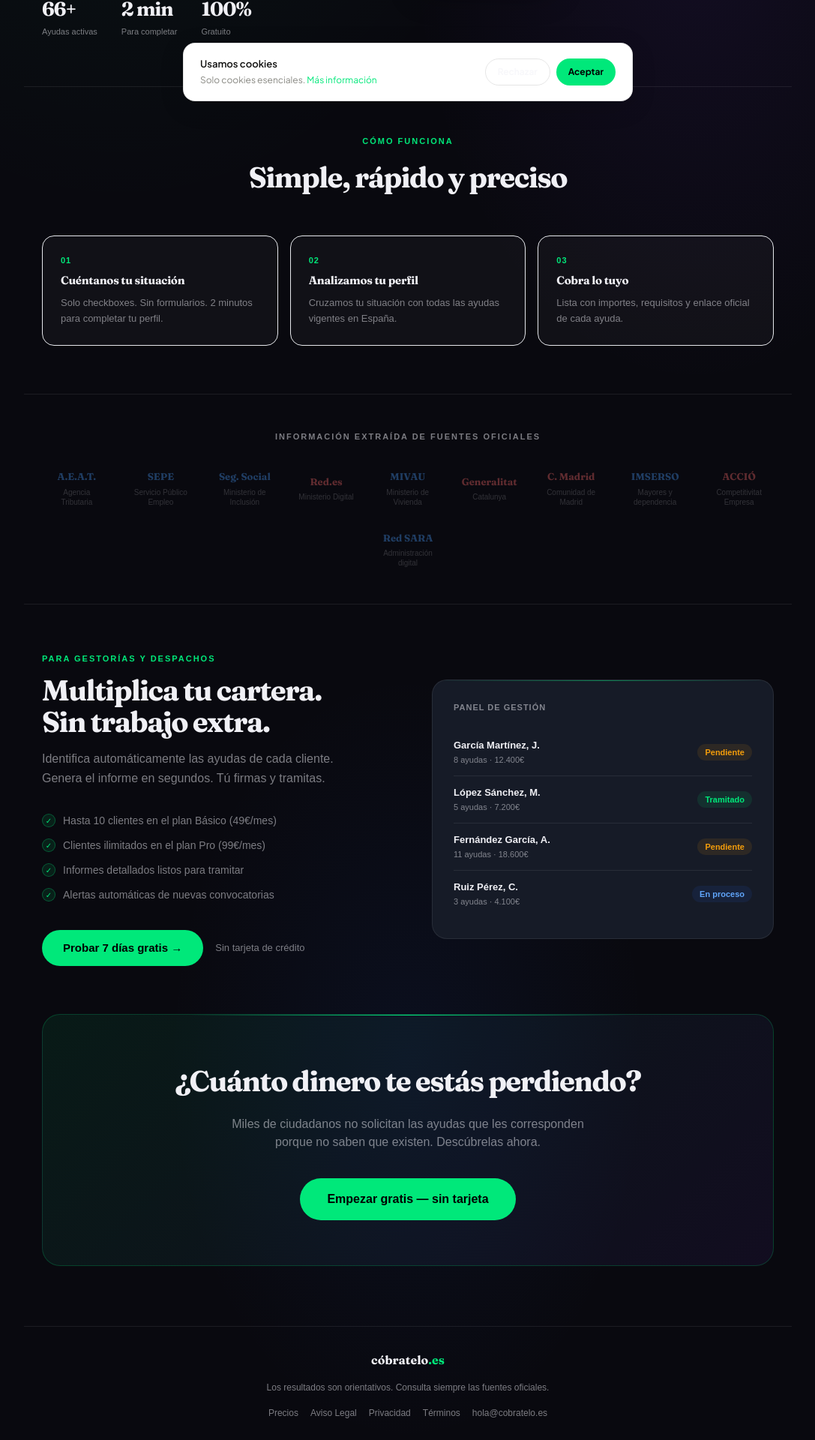
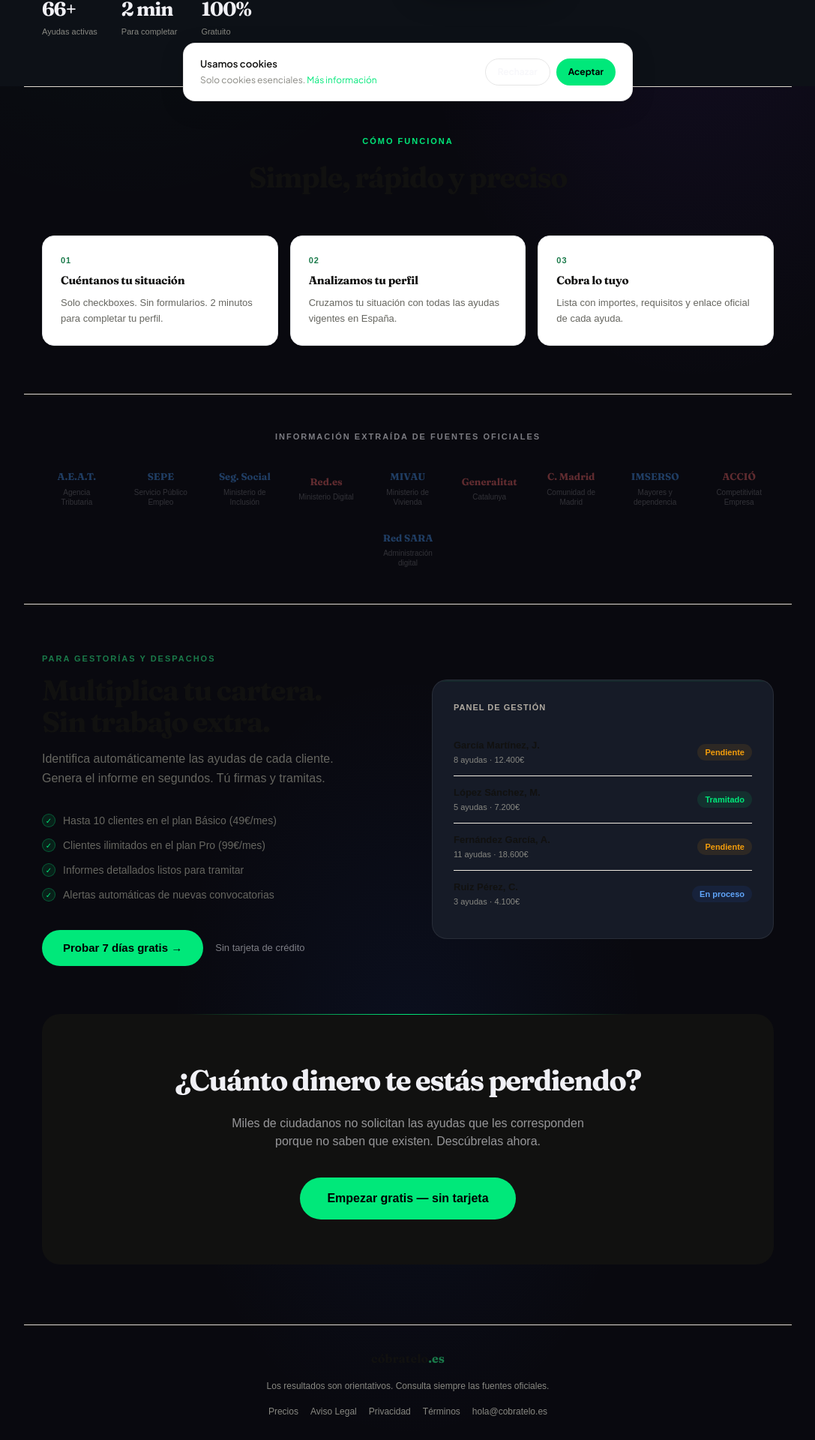
Before and after one commit to enki1982/cobratelo, a Next.js app: page / in a window 1280 px wide. Shown: the part 641-2561 px from the top of the page at 75% size, without its empty margins (96-1183 px from the left). Built offline with nearby package versions, Linux system fonts and the light colour scheme; no server answers; the database is empty.

Commit message:
feat: home mix — hero oscuro + secciones en crema estilo admin

```diff
--- a/pages/index.js
+++ b/pages/index.js
@@ -93,6 +93,9 @@ export default function Home() {
         backgroundImage: `radial-gradient(ellipse 80% 60% at 20% 0%,rgba(0,232,122,0.07) 0%,transparent 60%),radial-gradient(ellipse 60% 50% at 80% 20%,rgba(124,58,237,0.09) 0%,transparent 50%),radial-gradient(ellipse 50% 40% at 50% 80%,rgba(37,99,235,0.07) 0%,transparent 50%)`
       }}>
 
+        {/* BLOQUE OSCURO: Nav + Hero */}
+        <div style={{ background: '#0d1117', backgroundImage: 'radial-gradient(ellipse 80% 60% at 20% 0%,rgba(0,232,122,0.07) 0%,transparent 60%),radial-gradient(ellipse 60% 50% at 80% 20%,rgba(124,58,237,0.09) 0%,transparent 50%)', color: '#f0f0f5' }}>
+
         {/* NAV */}
         <nav style={{ borderBottom: `1px solid ${C.border}`, background: 'rgba(13,17,23,0.90)', backdropFilter: 'blur(12px)', position: 'sticky', top: 0, zIndex: 50, padding: '0 24px' }}>
           <div style={{ maxWidth: 1024, margin: '0 auto', display: 'flex', alignItems: 'center', justifyContent: 'space-between', height: 60 }}>
@@ -125,7 +128,7 @@ export default function Home() {
               </span>
             </h1>
 
-            <p style={{ color: C.muted, fontSize: 16, lineHeight: 1.65, marginBottom: 32, maxWidth: 420 }}>
+            <p style={{ color: '#666660', fontSize: 16, lineHeight: 1.65, marginBottom: 32, maxWidth: 420 }}>
               Identifica en 2 minutos todas las ayudas, subvenciones y prestaciones públicas a las que tienes derecho. Completamente gratis.
             </p>
 
@@ -143,7 +146,7 @@ export default function Home() {
               {[{ num: `${totalAyudas}+`, lbl: 'Ayudas activas' }, { num: '2 min', lbl: 'Para completar' }, { num: '100%', lbl: 'Gratuito' }].map((s, i) => (
                 <div key={i}>
                   <div className="font-display font-bold" style={{ fontSize: 26, letterSpacing: '-1px', color: C.text }}>{s.num}</div>
-                  <div style={{ fontSize: 11, color: C.muted, marginTop: 2 }}>{s.lbl}</div>
+                  <div style={{ fontSize: 11, color: '#888882', marginTop: 2 }}>{s.lbl}</div>
                 </div>
               ))}
             </div>
@@ -162,7 +165,7 @@ export default function Home() {
                   <div style={{ width: 36, height: 36, borderRadius: 10, background: a.bg, display: 'flex', alignItems: 'center', justifyContent: 'center', fontSize: 18, flexShrink: 0 }}>{a.icon}</div>
                   <div style={{ flex: 1, minWidth: 0 }}>
                     <div style={{ fontSize: 13, fontWeight: 600, color: C.text, overflow: 'hidden', textOverflow: 'ellipsis', whiteSpace: 'nowrap' }}>{a.nombre}</div>
-                    <div style={{ fontSize: 11, color: C.muted, marginTop: 2 }}>{a.org}</div>
+                    <div style={{ fontSize: 11, color: '#888882', marginTop: 2 }}>{a.org}</div>
                   </div>
                   <div style={{ fontSize: 14, fontWeight: 700, color: C.green, flexShrink: 0 }}>{a.importe}</div>
                 </div>
@@ -172,7 +175,7 @@ export default function Home() {
             {/* Float top-right */}
             <div style={{ position: 'absolute', top: -20, right: -20, background: 'rgba(22,27,39,0.95)', border: `1px solid ${C.border}`, borderRadius: 16, padding: '12px 18px', textAlign: 'center', backdropFilter: 'blur(16px)', boxShadow: '0 20px 40px rgba(0,0,0,0.4)' }}>
               <div className="font-display font-bold" style={{ fontSize: 32, color: C.green, letterSpacing: '-1px', lineHeight: 1 }}>14</div>
-              <div style={{ fontSize: 11, color: C.muted, marginTop: 2 }}>ayudas para ti</div>
+              <div style={{ fontSize: 11, color: '#888882', marginTop: 2 }}>ayudas para ti</div>
             </div>
 
             {/* Float bottom-left */}
@@ -186,25 +189,27 @@ export default function Home() {
           </div>
         </section>
 
+        </div>{/* FIN BLOQUE OSCURO */}
+
         {/* CÓMO FUNCIONA */}
-        <section style={{ maxWidth: 1024, margin: '0 auto', padding: '64px 24px', borderTop: `1px solid ${C.border}` }}>
+        <section style={{ maxWidth: 1024, margin: '0 auto', padding: '64px 24px', borderTop: '1px solid #E0DAD0' }}>
           <p style={{ textAlign: 'center', fontSize: 11, fontWeight: 600, textTransform: 'uppercase', letterSpacing: '2px', color: C.green, marginBottom: 12 }}>Cómo funciona</p>
-          <h2 className="font-display font-bold" style={{ textAlign: 'center', fontSize: 'clamp(26px,3vw,40px)', letterSpacing: '-1.5px', color: C.text, marginBottom: 48 }}>
+          <h2 className="font-display font-bold" style={{ textAlign: 'center', fontSize: 'clamp(26px,3vw,40px)', letterSpacing: '-1.5px', color: '#111110', marginBottom: 48 }}>
             Simple, rápido y preciso
           </h2>
           <div style={{ display: 'grid', gridTemplateColumns: 'repeat(3,1fr)', gap: 16 }} className="!grid-cols-1 md:!grid-cols-3">
             {STEPS.map((s, i) => (
-              <HoverCard key={i} hoverBorder={C.borderHover} style={{ background: C.card, border: `1px solid ${C.border}`, borderRadius: 16, padding: 24, transition: 'border-color 0.2s' }}>
-                <div style={{ fontSize: 11, fontWeight: 700, color: C.green, marginBottom: 8, letterSpacing: '1px' }}>{s.n}</div>
-                <div className="font-display font-bold" style={{ fontSize: 15, color: C.text, marginBottom: 8, letterSpacing: '-0.3px' }}>{s.title}</div>
-                <p style={{ fontSize: 13, color: C.muted, lineHeight: 1.6 }}>{s.desc}</p>
+              <HoverCard key={i} hoverBorder={C.borderHover} style={{ background: '#ffffff', border: '1px solid #E0DAD0', borderRadius: 16, padding: 24, transition: 'border-color 0.2s', boxShadow: '0 1px 4px rgba(0,0,0,0.06)' }}>
+                <div style={{ fontSize: 11, fontWeight: 700, color: '#1A7A4A', marginBottom: 8, letterSpacing: '1px' }}>{s.n}</div>
+                <div className="font-display font-bold" style={{ fontSize: 15, color: '#111110', marginBottom: 8, letterSpacing: '-0.3px' }}>{s.title}</div>
+                <p style={{ fontSize: 13, color: '#666660', lineHeight: 1.6 }}>{s.desc}</p>
               </HoverCard>
             ))}
           </div>
         </section>
 
         {/* FUENTES */}
-        <section style={{ maxWidth: 1024, margin: '0 auto', padding: '48px 24px', borderTop: `1px solid ${C.border}` }}>
+        <section style={{ maxWidth: 1024, margin: '0 auto', padding: '48px 24px', borderTop: '1px solid #E0DAD0' }}>
           <p style={{ textAlign: 'center', fontSize: 11, fontWeight: 600, textTransform: 'uppercase', letterSpacing: '2px', color: C.muted, marginBottom: 36 }}>
             Información extraída de fuentes oficiales
           </p>
@@ -221,19 +226,19 @@ export default function Home() {
         </section>
 
         {/* GESTORÍAS */}
-        <section style={{ maxWidth: 1024, margin: '0 auto', padding: '64px 24px', borderTop: `1px solid ${C.border}` }}>
+        <section style={{ maxWidth: 1024, margin: '0 auto', padding: '64px 24px', borderTop: '1px solid #E0DAD0' }}>
           <div style={{ display: 'grid', gridTemplateColumns: '1fr 1fr', gap: 64, alignItems: 'center' }} className="!grid-cols-1 md:!grid-cols-2">
             <div>
-              <p style={{ fontSize: 11, fontWeight: 700, textTransform: 'uppercase', letterSpacing: '2px', color: C.green, marginBottom: 12 }}>Para gestorías y despachos</p>
-              <h2 className="font-display font-bold" style={{ fontSize: 'clamp(28px,3vw,44px)', letterSpacing: '-1.5px', color: C.text, marginBottom: 16, lineHeight: 1.1 }}>
+              <p style={{ fontSize: 11, fontWeight: 700, textTransform: 'uppercase', letterSpacing: '2px', color: '#1A7A4A', marginBottom: 12 }}>Para gestorías y despachos</p>
+              <h2 className="font-display font-bold" style={{ fontSize: 'clamp(28px,3vw,44px)', letterSpacing: '-1.5px', color: '#111110', marginBottom: 16, lineHeight: 1.1 }}>
                 Multiplica tu cartera.<br />Sin trabajo extra.
               </h2>
-              <p style={{ color: C.muted, fontSize: 16, lineHeight: 1.65, marginBottom: 32, maxWidth: 420 }}>
+              <p style={{ color: '#666660', fontSize: 16, lineHeight: 1.65, marginBottom: 32, maxWidth: 420 }}>
                 Identifica automáticamente las ayudas de cada cliente. Genera el informe en segundos. Tú firmas y tramitas.
               </p>
               <div style={{ display: 'flex', flexDirection: 'column', gap: 12, marginBottom: 36 }}>
                 {['Hasta 10 clientes en el plan Básico (49€/mes)','Clientes ilimitados en el plan Pro (99€/mes)','Informes detallados listos para tramitar','Alertas automáticas de nuevas convocatorias'].map((f, i) => (
-                  <div key={i} style={{ display: 'flex', alignItems: 'center', gap: 10, fontSize: 14, color: C.muted }}>
+                  <div key={i} style={{ display: 'flex', alignItems: 'center', gap: 10, fontSize: 14, color: '#666660' }}>
                     <div style={{ width: 18, height: 18, borderRadius: '50%', background: C.greenDim, border: `1px solid rgba(0,232,122,0.3)`, display: 'flex', alignItems: 'center', justifyContent: 'center', fontSize: 10, color: C.green, flexShrink: 0 }}>✓</div>
                     {f}
                   </div>
@@ -247,18 +252,18 @@ export default function Home() {
               </div>
             </div>
             <div style={{ background: '#161b27', border: `1px solid ${C.border}`, borderRadius: 20, padding: 28, position: 'relative', overflow: 'hidden' }}>
-              <div style={{ position: 'absolute', top: 0, left: 0, right: 0, height: 1, background: `linear-gradient(90deg,transparent,${C.green},transparent)`, opacity: 0.5 }} />
-              <p style={{ fontSize: 11, fontWeight: 700, textTransform: 'uppercase', letterSpacing: '1px', color: C.muted, marginBottom: 20 }}>Panel de gestión</p>
+              <div style={{ position: 'absolute', top: 0, left: 0, right: 0, height: 2, background: '#1A7A4A', opacity: 0.15 }} />
+              <p style={{ fontSize: 11, fontWeight: 700, textTransform: 'uppercase', letterSpacing: '1px', color: '#B0AAA0', marginBottom: 20 }}>Panel de gestión</p>
               {[
                 { nombre: 'García Martínez, J.', ayudas: 8, importe: '12.400€', estado: 'Pendiente' },
                 { nombre: 'López Sánchez, M.', ayudas: 5, importe: '7.200€', estado: 'Tramitado' },
                 { nombre: 'Fernández García, A.', ayudas: 11, importe: '18.600€', estado: 'Pendiente' },
                 { nombre: 'Ruiz Pérez, C.', ayudas: 3, importe: '4.100€', estado: 'En proceso' },
               ].map((c, i) => (
-                <div key={i} style={{ display: 'flex', alignItems: 'center', justifyContent: 'space-between', padding: '12px 0', borderBottom: i < 3 ? `1px solid ${C.border}` : 'none' }}>
+                <div key={i} style={{ display: 'flex', alignItems: 'center', justifyContent: 'space-between', padding: '12px 0', borderBottom: i < 3 ? '1px solid #F0EAE0' : 'none' }}>
                   <div>
-                    <div style={{ fontSize: 13, fontWeight: 600, color: C.text }}>{c.nombre}</div>
-                    <div style={{ fontSize: 11, color: C.muted, marginTop: 2 }}>{c.ayudas} ayudas · {c.importe}</div>
+                    <div style={{ fontSize: 13, fontWeight: 600, color: '#111110' }}>{c.nombre}</div>
+                    <div style={{ fontSize: 11, color: '#888882', marginTop: 2 }}>{c.ayudas} ayudas · {c.importe}</div>
                   </div>
                   <span style={{ fontSize: 11, fontWeight: 600, padding: '3px 10px', borderRadius: 100,
                     background: c.estado === 'Tramitado' ? 'rgba(0,232,122,0.1)' : c.estado === 'En proceso' ? 'rgba(37,99,235,0.1)' : 'rgba(245,158,11,0.1)',
@@ -272,12 +277,12 @@ export default function Home() {
 
         {/* CTA FINAL */}
         <section style={{ maxWidth: 1024, margin: '0 auto', padding: '0 24px 80px' }}>
-          <div style={{ background: 'linear-gradient(135deg,rgba(0,232,122,0.08) 0%,rgba(124,58,237,0.08) 100%)', border: `1px solid rgba(0,232,122,0.2)`, borderRadius: 24, padding: '60px 40px', textAlign: 'center', position: 'relative', overflow: 'hidden' }}>
+          <div style={{ background: '#111110', border: 'none', borderRadius: 24, padding: '60px 40px', textAlign: 'center', position: 'relative', overflow: 'hidden' }}>
             <div style={{ position: 'absolute', top: 0, left: '50%', transform: 'translateX(-50%)', width: '60%', height: 1, background: `linear-gradient(90deg,transparent,${C.green},transparent)` }} />
-            <h2 className="font-display font-bold" style={{ fontSize: 'clamp(24px,3vw,42px)', letterSpacing: '-1.5px', color: C.text, marginBottom: 16 }}>
+            <h2 className="font-display font-bold" style={{ fontSize: 'clamp(24px,3vw,42px)', letterSpacing: '-1.5px', color: '#f0f0f5', marginBottom: 16 }}>
               ¿Cuánto dinero te estás perdiendo?
             </h2>
-            <p style={{ color: C.muted, fontSize: 16, marginBottom: 36, maxWidth: 480, margin: '0 auto 36px' }}>
+            <p style={{ color: 'rgba(240,240,245,0.6)', fontSize: 16, marginBottom: 36, maxWidth: 480, margin: '0 auto 36px' }}>
               Miles de ciudadanos no solicitan las ayudas que les corresponden porque no saben que existen. Descúbrelas ahora.
             </p>
             <Link href={ctaHref} style={{ background: C.green, color: '#000', fontWeight: 700, fontSize: 16, padding: '16px 36px', borderRadius: 100, textDecoration: 'none', display: 'inline-block' }}>
@@ -287,17 +292,17 @@ export default function Home() {
         </section>
 
         {/* FOOTER */}
-        <footer style={{ maxWidth: 1024, margin: '0 auto', padding: '32px 24px', borderTop: `1px solid ${C.border}` }}>
+        <footer style={{ maxWidth: 1024, margin: '0 auto', padding: '32px 24px', borderTop: '1px solid #E0DAD0' }}>
           <div style={{ display: 'flex', flexDirection: 'column', alignItems: 'center', gap: 16 }}>
-            <span className="font-display font-bold" style={{ color: C.text }}>cóbratelo<span style={{ color: C.green }}>.es</span></span>
-            <p style={{ color: C.muted, fontSize: 12, textAlign: 'center' }}>
+            <span className="font-display font-bold" style={{ color: '#111110' }}>cóbratelo<span style={{ color: '#1A7A4A' }}>.es</span></span>
+            <p style={{ color: '#888882', fontSize: 12, textAlign: 'center' }}>
               Los resultados son orientativos. Consulta siempre las fuentes oficiales.
             </p>
             <div style={{ display: 'flex', flexWrap: 'wrap', justifyContent: 'center', gap: 16, fontSize: 12, color: C.muted }}>
               {[['Precios','/precios'],['Aviso Legal','/legal'],['Privacidad','/privacidad'],['Términos','/terminos']].map(([l,h]) => (
-                <Link key={h} href={h} style={{ color: C.muted, textDecoration: 'none' }}>{l}</Link>
+                <Link key={h} href={h} style={{ color: '#888882', textDecoration: 'none' }}>{l}</Link>
               ))}
-              <a href="mailto:hola@cobratelo.es" style={{ color: C.muted, textDecoration: 'none' }}>hola@cobratelo.es</a>
+              <a href="mailto:hola@cobratelo.es" style={{ color: '#888882', textDecoration: 'none' }}>hola@cobratelo.es</a>
             </div>
           </div>
         </footer>
```
